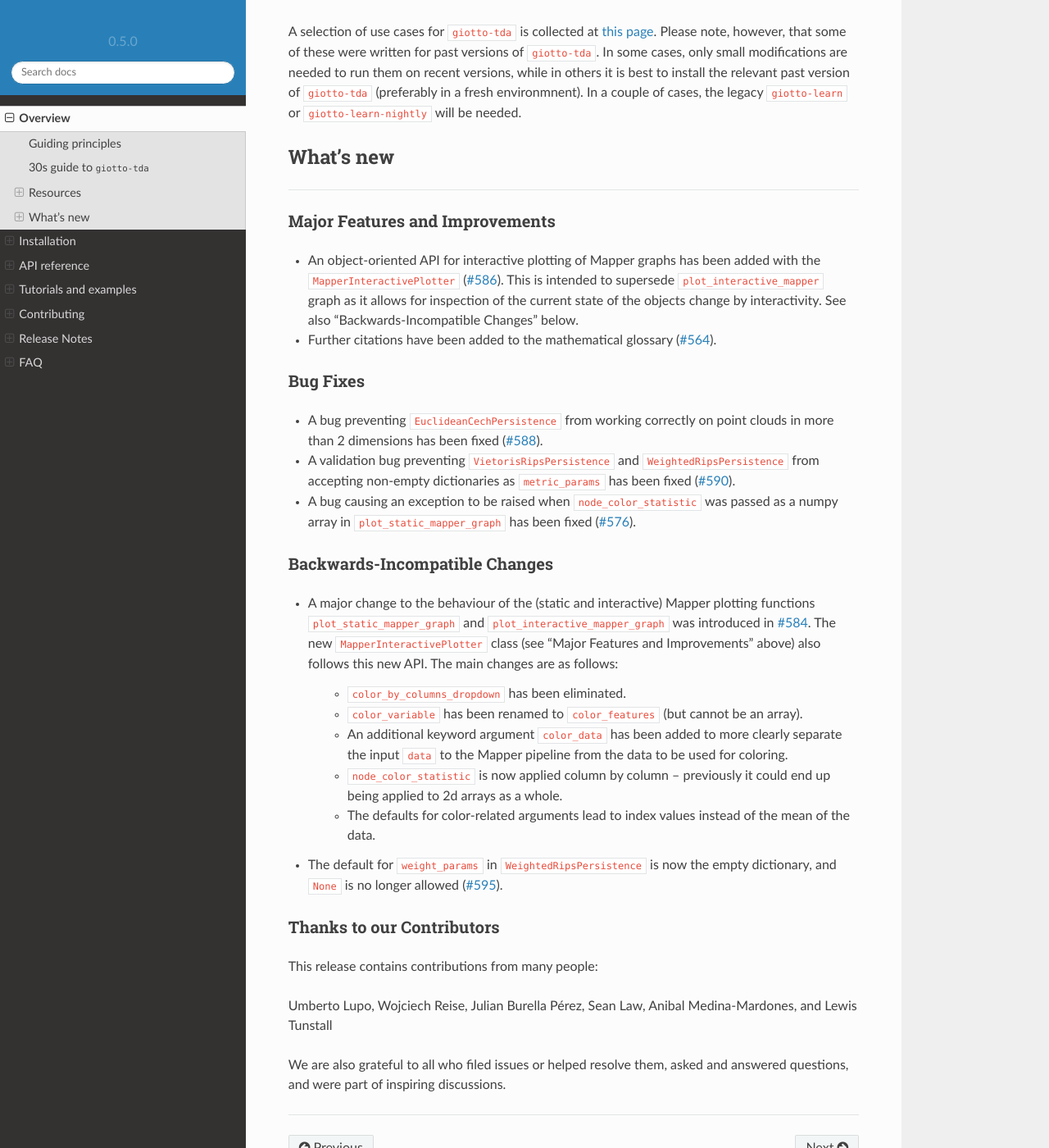
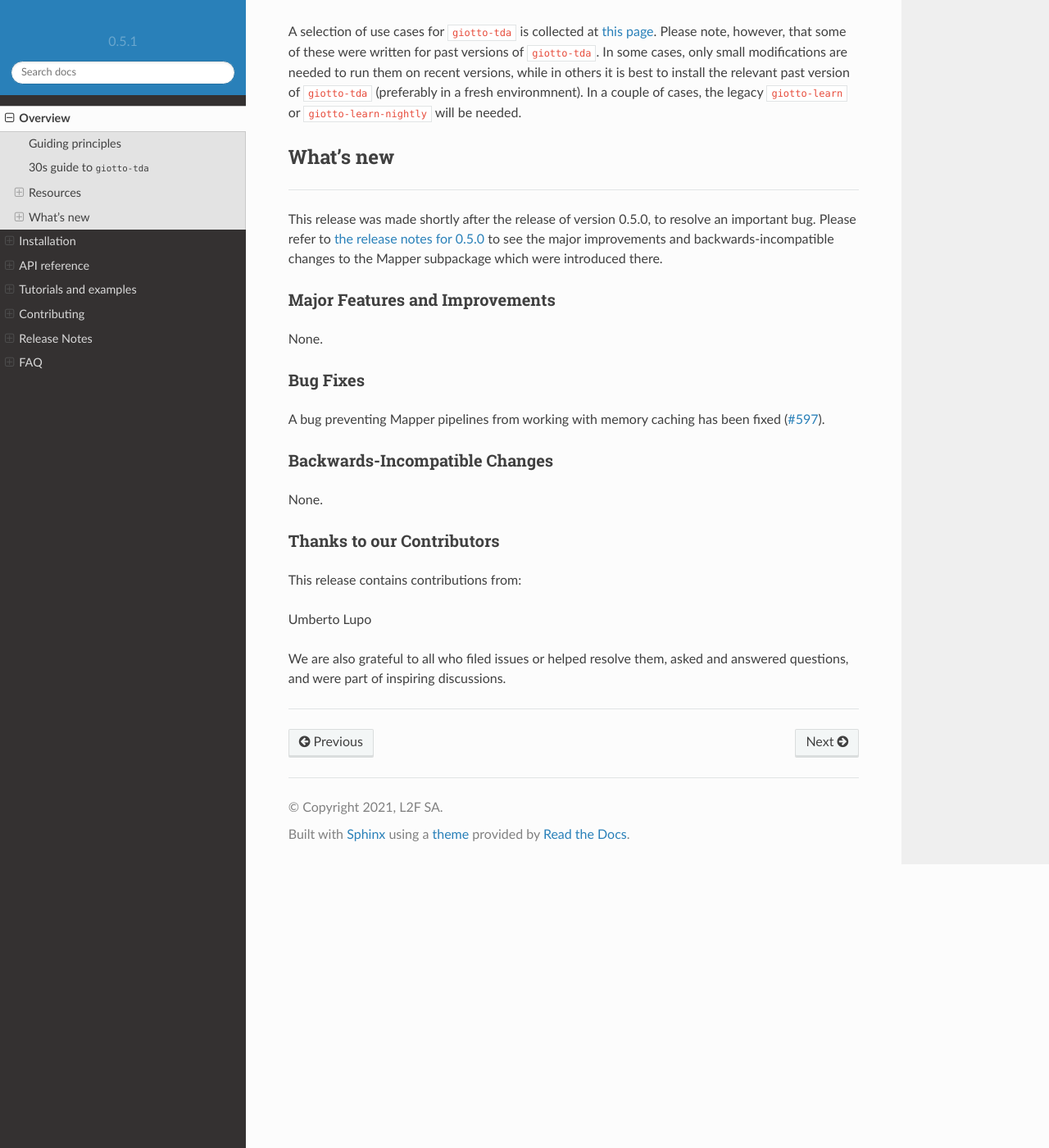
Before and after one commit to giotto-ai/giotto-tda, a Sphinx documentation site: the page built from doc/library.rst, in a window 1280 px wide and 1400 px high, scrolled down 3709 px. Shown: the whole window at 82% size. Built offline with Sphinx 7.4.7 and the Read the Docs theme 2.0.0, drawn with Linux system fonts in a browser that asks for light colours; pages that are not in the unit, such as notebooks, are missing from menus; comment, search, counter and statistics services are not loaded; the version number is read from the project's files by our own code.

Commit message:
Prepare v0.5.1 (#598)
* Bump version to 0.5.1, create release notes

```diff
--- a/doc/library.rst
+++ b/doc/library.rst
@@ -124,5 +124,5 @@ What's new
 
 .. include::
    release.rst
-   :start-after: Release 0.5.0
-   :end-before: Release 0.4.0
+   :start-after: Release 0.5.1
+   :end-before: Release 0.5.0
--- a/doc/release.rst
+++ b/doc/release.rst
@@ -3,6 +3,36 @@ Release Notes
 #############
 
 .. _stable:
+
+*************
+Release 0.5.1
+*************
+
+This release was made shortly after the release of version 0.5.0, to resolve an important bug. Please refer to `the release notes for 0.5.0 <https://giotto-ai.github.io/gtda-docs/0.5.0/release.html#release-0-5-0>`_ to see the major improvements and backwards-incompatible changes to the Mapper subpackage which were introduced there.
+
+Major Features and Improvements
+===============================
+
+None.
+
+Bug Fixes
+=========
+
+A bug preventing Mapper pipelines from working with memory caching has been fixed (`#597 <https://github.com/giotto-ai/giotto-tda/pull/597>`_).
+
+Backwards-Incompatible Changes
+==============================
+
+None.
+
+Thanks to our Contributors
+==========================
+
+This release contains contributions from:
+
+Umberto Lupo
+
+We are also grateful to all who filed issues or helped resolve them, asked and answered questions, and were part of inspiring discussions.
 
 *************
 Release 0.5.0
--- a/gtda/_version.py
+++ b/gtda/_version.py
@@ -19,4 +19,4 @@ Topological Data Analysis in a machine learning framework."""
 # 'X.Y.dev0' is the canonical version of 'X.Y.dev'
 #
 
-__version__ = "0.5.0"
+__version__ = "0.5.1"
--- a/setup.py
+++ b/setup.py
@@ -29,7 +29,7 @@ MAINTAINER = "Umberto Lupo, Wojciech Reise"
 MAINTAINER_EMAIL = "maintainers@giotto.ai"
 URL = "https://github.com/giotto-ai/giotto-tda"
 LICENSE = "GNU AGPLv3"
-DOWNLOAD_URL = "https://github.com/giotto-ai/giotto-tda/tarball/v0.5.0"
+DOWNLOAD_URL = "https://github.com/giotto-ai/giotto-tda/tarball/v0.5.1"
 VERSION = __version__  # noqa
 CLASSIFIERS = ["Intended Audience :: Science/Research",
                "Intended Audience :: Developers",
```
Also changed, not shown: 1 other file.
